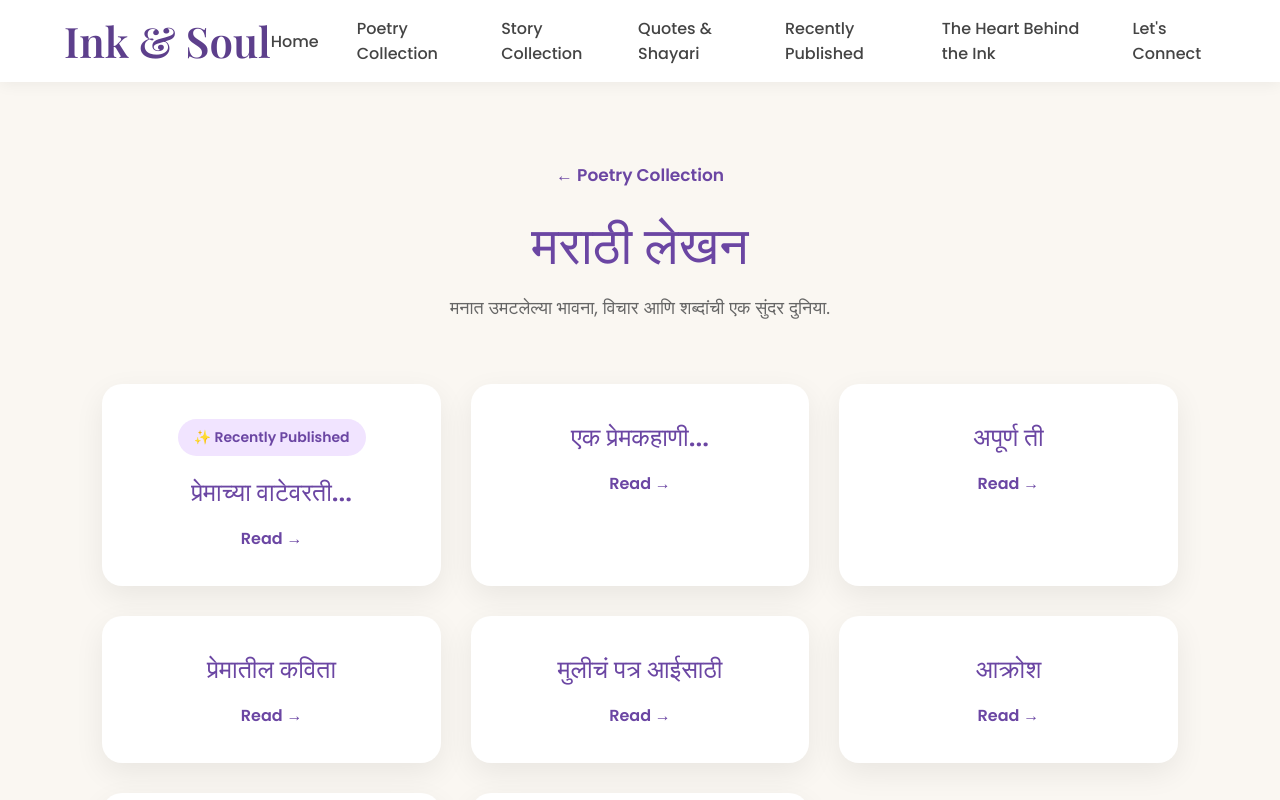
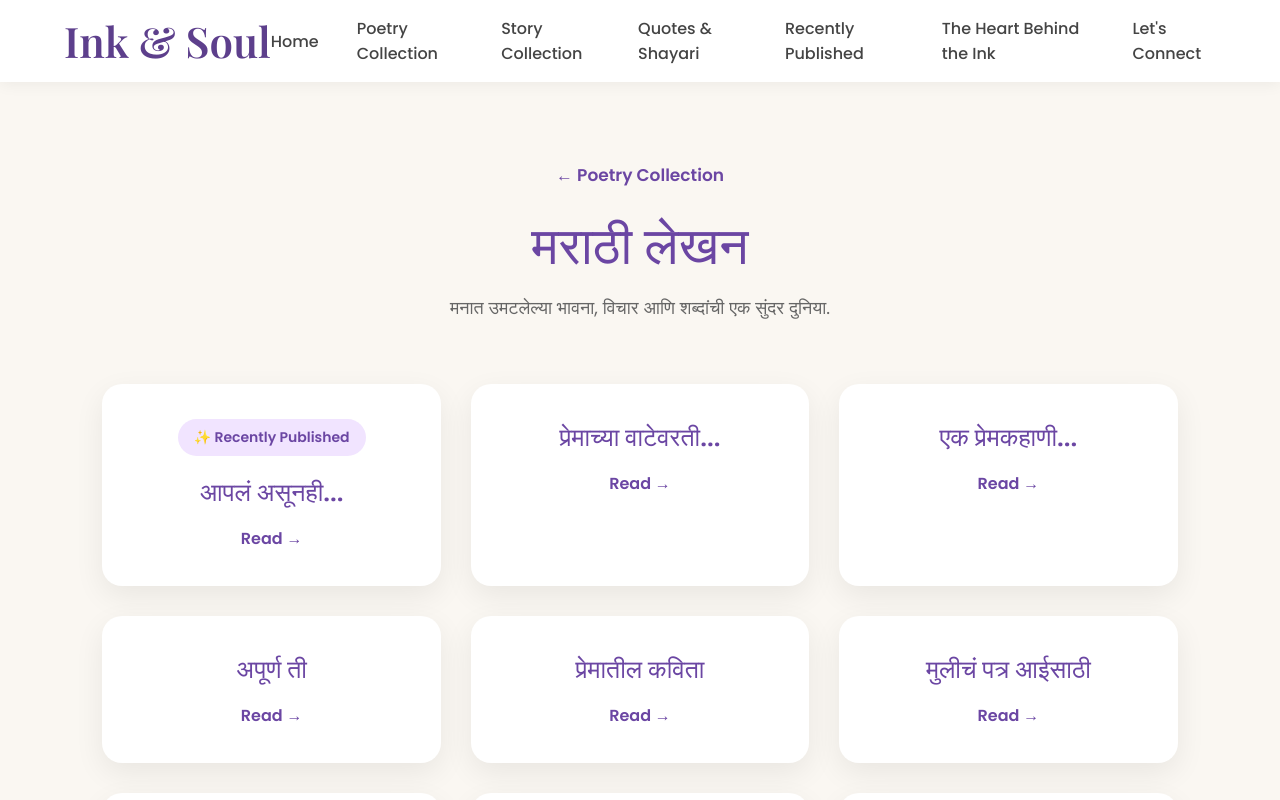
Before and after one commit to shitalsapkal09/ink-and-soul, a React (Vite) app: page /poetry/marathi in a window 1280 px wide. Shown: the top 800 px of the page. Built offline with nearby package versions, Linux system fonts and the light colour scheme; a web font is replaced by a local one.

Commit message:
add new Marathi poem

```diff
--- a/src/data/marathiPoems.js
+++ b/src/data/marathiPoems.js
@@ -1,8 +1,8 @@
 const marathiPoems = [
 
   {
-    id: "aapal",
-    title: "आपलं?...",
+    id: "aapal-asunahi",
+    title: "आपलं असूनही...",
     recentlyPublished: true,
     content: `प्रेमाची ही कहाणी होती...
 
@@ -587,7 +587,6 @@ const marathiPoems = [
   {
     id: "premachya-vatevarati",
     title: "प्रेमाच्या वाटेवरती...",
-    recentlyPublished: true,
     content: `नकळत कधीतरी पाऊल
 
 प्रेमाच्या वाटेवरती पडलं,
--- a/src/pages/Marathi.jsx
+++ b/src/pages/Marathi.jsx
@@ -5,7 +5,7 @@ import marathiPoems from "../data/marathiPoems";
 function Marathi() {
   // Exact order wanted on the Marathi page
   const poemOrder = [
-    "aapal asunahi",
+    "aapal-asunahi",
     "premachya-vatevarati",
     "ek-premkahani",
     "apurn-ti",
--- a/src/pages/RecentlyPublished.jsx
+++ b/src/pages/RecentlyPublished.jsx
@@ -4,12 +4,12 @@ import { Link } from "react-router-dom";
 function RecentlyPublished() {
   const recentPosts = [
     {
-      id: "aapal asunahi",
+      id: "aapal-asunahi",
       title: "आपलं असूनही...",
       category: "Marathi Poetry",
       description:
         "दोन मनांची कहाणी... पण जातीच्या भिंती, समाजाची भीती आणि दुसऱ्यांच्या निर्णयांमध्ये अडकलेलं एक अपुरं नातं.",
-      link: "/writing/marathi/aapal",
+      link: "/writing/marathi/aapal-asunahi",
     },
   ];
 
```
